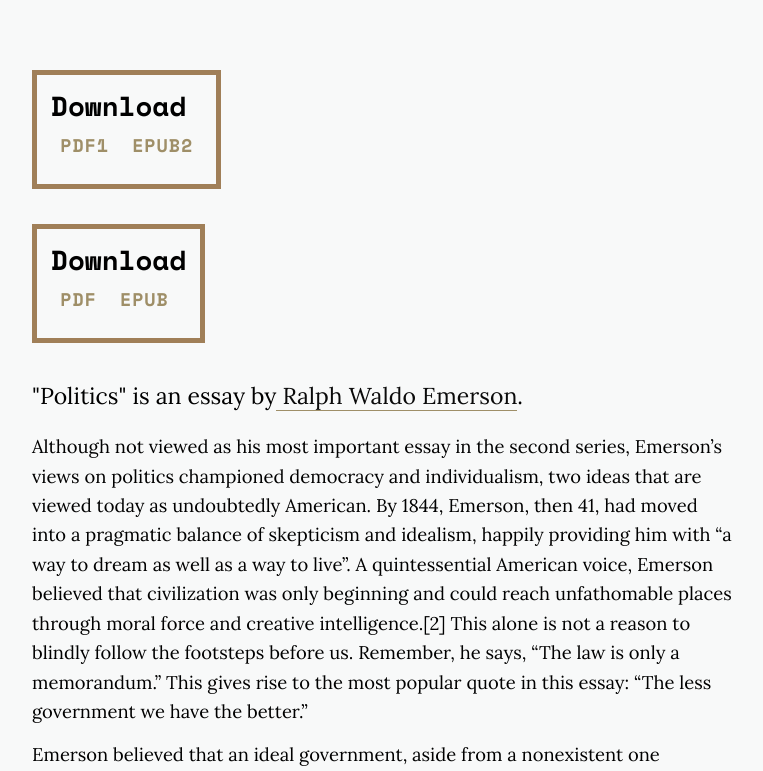
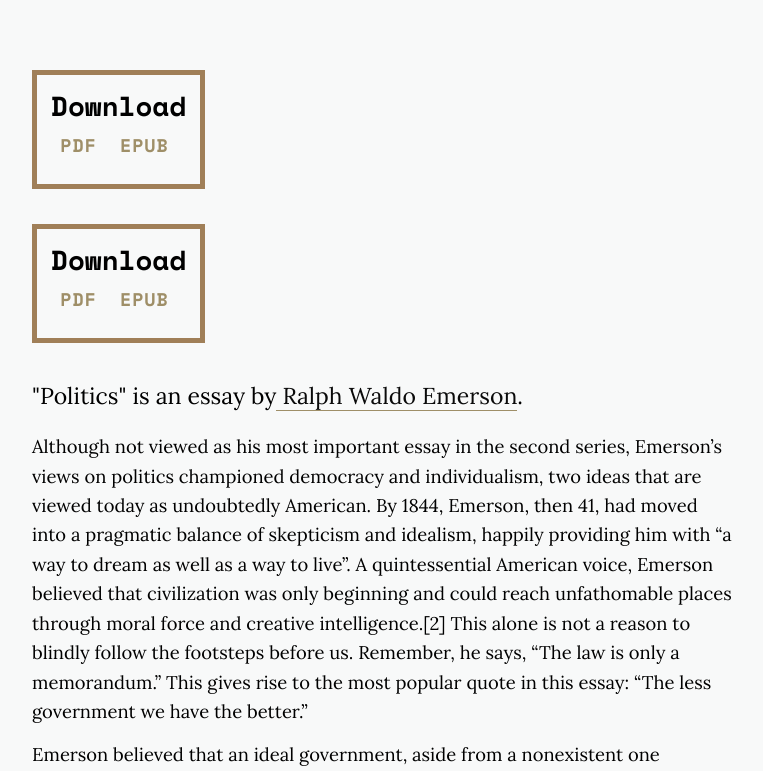
Before and after one commit to libertysowl/libertysowl.github.io, a Jekyll site: the page built from _posts/2017-02-12-emerson-politics.markdown, in a window 1280 px wide and 900 px high, scrolled down 519 px, cut to the strip 129-900 px from the top of the window. Shown: the whole strip, without its empty margins (256-1019 px from the left). Built offline with Jekyll 4.4.1, drawn with Linux system fonts in a browser that asks for light colours; nearby versions of some CDN libraries.

Commit message:
Signed-off-by: Martin Juno <Martin Juno>

```diff
--- a/_includes/download.html
+++ b/_includes/download.html
@@ -1,7 +1,7 @@
 <div id="posts_download">
 
 <h2>Download</h2>
-<a class="preview__more" href="{{ post.pdf }}" itemprop="url">PDF1</a>
-<a class="preview__more" href="{{ post.epub }}" itemprop="url">ePub2</a>
+<a class="preview__more" href="{{ post.pdf }}" itemprop="url">PDF</a>
+<a class="preview__more" href="{{ post.epub }}" itemprop="url">ePub</a>
 
 </div>
--- a/_posts/2017-02-12-emerson-politics.markdown
+++ b/_posts/2017-02-12-emerson-politics.markdown
@@ -2,8 +2,8 @@
 layout: post
 title: "Politics - Ralph Waldo Emerson"
 date: 2017-01-21
-pdf: "https://drive.google.com/file/d/0B3RbVVPSsViuVUJSRHVzNG41bE0"
-epub: "https://drive.google.com/open?id=0B3RbVVPSsViuSHlvSjFMQ1l0bTg"
+pdf: https://drive.google.com/file/d/0B3RbVVPSsViuVUJSRHVzNG41bE0
+epub: https://drive.google.com/open?id=0B3RbVVPSsViuSHlvSjFMQ1l0bTg
 categories:
   - Books
 description: "Although not viewed as his most important essay in the second series, Emerson’s views on politics championed democracy and individualism, two ideas that are viewed today as undoubtedly American."
```
